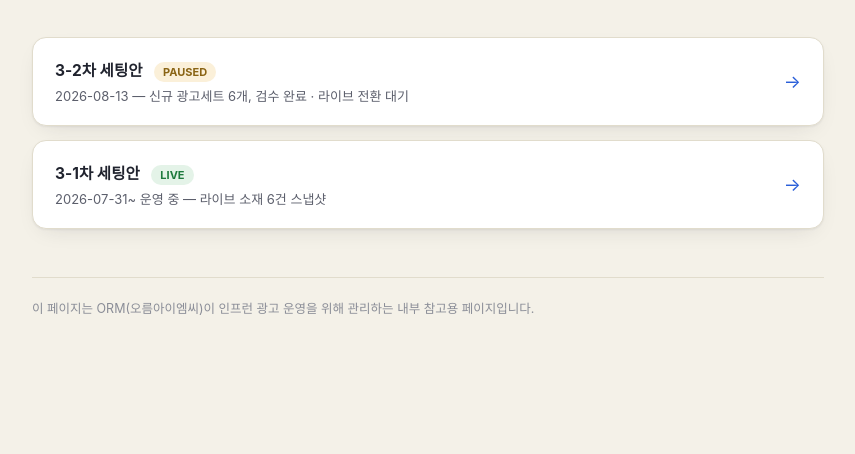
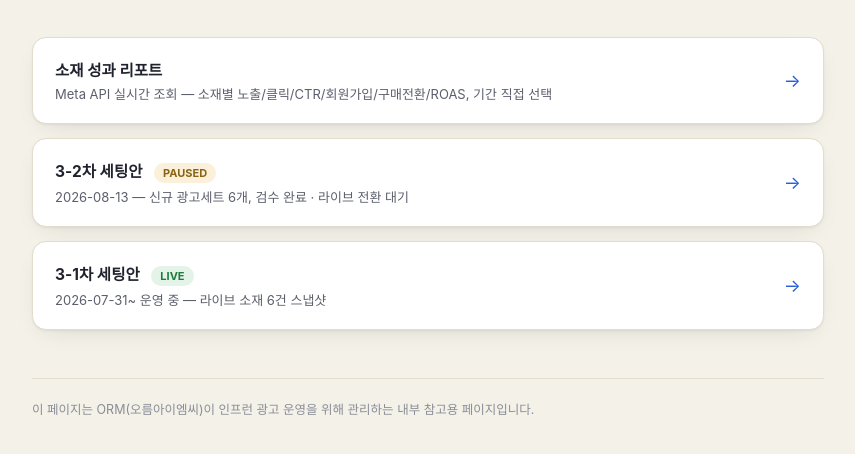
Before and after one commit to orm-create/inflearn-ads-preview, a plain HTML site: page index.html in a window 1280 px wide. Shown: the part 194-648 px from the top of the page, without its empty margins (212-1067 px from the left). Drawn offline with Linux system fonts and the light colour scheme.

Commit message:
add: index.html

```diff
--- a/index.html
+++ b/index.html
@@ -48,6 +48,10 @@ footer{margin-top:48px;font-size:12.5px;color:var(--ink-faint);line-height:1.7;b
   <h1>인프런 Meta 광고 허브</h1>
   <p class="sub">인프런 캠페인(단테랩스·김형태)의 소재 세팅안과 성과 리포트를 모아두는 곳입니다. 새 배치가 생길 때마다 아래 목록에 추가됩니다.</p>
   <div class="list">
+    <a class="card" href="report/">
+      <div><p class="t">소재 성과 리포트</p><p class="d">Meta API 실시간 조회 — 소재별 노출/클릭/CTR/회원가입/구매전환/ROAS, 기간 직접 선택</p></div>
+      <span class="arrow">→</span>
+    </a>
     <a class="card" href="3-2cha/">
       <div><p class="t">3-2차 세팅안 <span class="badge paused">PAUSED</span></p><p class="d">2026-08-13 — 신규 광고세트 6개, 검수 완료 · 라이브 전환 대기</p></div>
       <span class="arrow">→</span>
```
